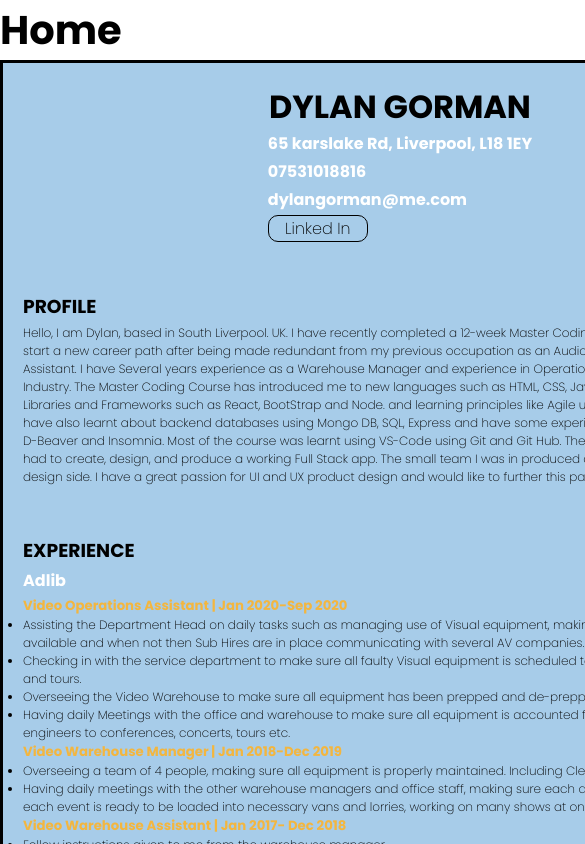
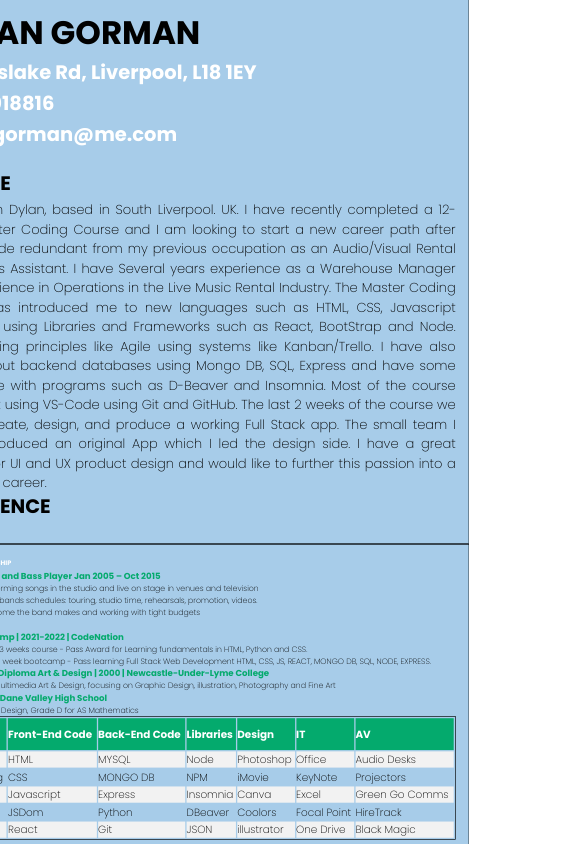
Before and after one commit to dylangorman/portfolio, a React (Create React App) app: page /cv in a window 390 px wide. Shown: the top 844 px of the page, 585 px wide, since content can reach past the window. Built offline with nearby package versions, Linux system fonts and the light colour scheme.

Commit message:
spell check, video fix on mobile + proj mobile css

```diff
--- a/src/components/CV/components/CV.css
+++ b/src/components/CV/components/CV.css
@@ -1,18 +1,115 @@
-.cv-page {
+.page {
+  display: flex;
+  flex-direction: row;
+  /* overflow: hidden; */
+}
+@media screen and (max-width: 1560px) {
+  .page {
+    transform: scale(0.9);
+  }
+}
+@media screen and (max-width: 1554px) {
+  .cv-header,
+  .cv-name {
+    font-size: 0.7rem;
+  }
+}
+@media screen and (max-width: 1442px) {
+  .titles,
+  h4 {
+    font-size: 10px;
+  }
+}
+@media screen and (max-width: 1338px) {
+  .page {
+    flex-direction: column;
+    transform: scale(1);
+    align-items: center;
+  }
+  .cv-header {
+    font-size: 1rem;
+  }
+}
+@media screen and (max-width: 840px) {
+  .page {
+    transform: scale(0.8);
+    /* position: absolute; */
+    margin-top: -170px;
+  }
+}
+@media screen and (max-width: 687px) {
+  .page {
+    transform: scale(0.7);
+    /* position: absolute; */
+    margin-top: -255px;
+  }
+}
+@media screen and (max-width: 600px) {
+  .page {
+    transform: scale(0.65);
+    /* position: absolute; */
+    margin-top: -300px;
+  }
+}
+
+/* THIS IS WHERE I WANT TO CHANGE THE FLEX BOX OF EACH DIV.  */
+@media screen and (max-width: 560px) {
+  .page {
+    display: flex;
+    flex-direction: column;
+    height: 100%;
+  }
+
+  .cv-header .cv-name {
+    font-size: 50px;
+  }
+  .cv-header h4 {
+    font-size: 30px;
+  }
+  .cv-profile p {
+    font-size: 20px;
+
+    text-align: justify;
+    /* border: black solid; */
+    height: 100%;
+    align-content: center;
+  }
+  .cv-profile .titles {
+    font-size: 30px;
+  }
+  .cv-experience p {
+    font-size: 20px;
+    text-align: justify;
+    border: black solid;
+    height: 100%;
+    align-content: center;
+  }
+  .cv-experience .titles {
+    font-size: 30px;
+  }
+  .cv-experience h4 {
+    font-size: 30px;
+  }
+}
+
+.cv-page,
+.cv-page2 {
   padding: 20px 20px 0 20px;
   margin: 0%;
-  height: 100%;
+  height: 100vh;
   min-height: 100%;
   display: flex;
   flex-direction: column;
   color: black;
   background-color: #a7cce9;
-  border: black solid;
-  width: 800px;
-  align-items: center;
-  /* position: fixed; */
+  border: black solid 1px;
+  width: 100vh;
+  /* align-items: center; */
 }
 
+.cv-name {
+  font-size: 1.5rem;
+}
 .cv-header,
 .cv-profile,
 .cv-experience,
@@ -26,7 +123,7 @@
   color: black;
 }
 h5 {
-  color: #f3b63f;
+  color: #04aa6d;
 }
 .linkage {
   text-decoration: none;
--- a/src/components/CV/components/CV.jsx
+++ b/src/components/CV/components/CV.jsx
@@ -5,11 +5,14 @@ import "./CV.css";
 
 const CV = () => {
   return (
+    <>
+      {/* <div className="cv-navbar">
+        <Icon to="/"> Home</Icon>
+      </div> */}
       <div className="page">
-      <Icon to="/"> Home</Icon>
         <div className="cv-page">
-        <h1>DYLAN GORMAN</h1>
           <div className="cv-header">
+            <h1 className="cv-name">DYLAN GORMAN</h1>
             <h4> 65 karslake Rd, Liverpool, L18 1EY</h4>
             <h4>07531018816</h4>
             <h4>dylangorman@me.com</h4>
@@ -22,33 +25,31 @@ const CV = () => {
               Linked In
             </a>
           </div>
-        <br></br>
-        <br></br>
-        {/* <br></br> */}
+
           <div className="cv-profile">
             <h3 className="titles">PROFILE</h3>
             <p>
               Hello, I am Dylan, based in South Liverpool. UK. I have recently
-            completed a 12-week Master Coding Course and I am looking to start a
-            new career path after being made redundant from my previous
+              completed a 12-week Master Coding Course and I am looking to start
+              a new career path after being made redundant from my previous
               occupation as an Audio/Visual Rental Operations Assistant. I have
               Several years experience as a Warehouse Manager and experience in
               Operations in the Live Music Rental Industry. The Master Coding
               Course has introduced me to new languages such as HTML, CSS,
-            JavaScript alongside using Libraries and Frameworks such as React,
-            BootStrap and Node. and learning principles like Agile using systems
-            like Kanban/Trello. I have also learnt about backend databases using
-            Mongo DB, SQL, Express and have some experience with programmes such
-            as D-Beaver and Insomnia. Most of the course was learnt using
-            VS-Code using Git and Git Hub. The last 2 weeks of the course we had
-            to create, design, and produce a working Full Stack app. The small
-            team I was in produced an original App which I led the design side.
-            I have a great passion for UI and UX product design and would like
-            to further this passion into a long-term career.
+              Javascript alongside using Libraries and Frameworks such as React,
+              BootStrap and Node. and learning principles like Agile using
+              systems like Kanban/Trello. I have also learnt about backend
+              databases using Mongo DB, SQL, Express and have some experience
+              with programs such as D-Beaver and Insomnia. Most of the course
+              was learnt using VS-Code using Git and GitHub. The last 2 weeks of
+              the course we had to create, design, and produce a working Full
+              Stack app. The small team I was in produced an original App which
+              I led the design side. I have a great passion for UI and UX
+              product design and would like to further this passion into a
+              long-term career.
             </p>
           </div>
-        <br></br>
-        <br></br>
+
           {/* <br></br> */}
           <div className="cv-experience">
             <h3 className="titles">EXPERIENCE</h3>
@@ -56,24 +57,24 @@ const CV = () => {
             <h5>Video Operations Assistant | Jan 2020-Sep 2020</h5>
             <ul>
               <li>
-              Assisting the Department Head on daily tasks such as managing use
-              of Visual equipment, making sure all equipment is available and
-              when not then Sub Hires are in place communicating with several AV
-              companies.{" "}
+                Assisting the Department Head on daily tasks such as managing
+                use of Visual equipment, making sure all equipment is available
+                and when not then Sub Hires are in place communicating with
+                several AV companies.{" "}
               </li>
               <li>
                 Checking in with the service department to make sure all faulty
-              Visual equipment is scheduled to be fixed before certain dates and
-              tours.{" "}
+                Visual equipment is scheduled to be fixed before certain dates
+                and tours.{" "}
               </li>
               <li>
-              Overseeing the Video Warehouse to make sure all equipment has been
-              prepped and de-prepped properly.{" "}
+                Overseeing the Video Warehouse to make sure all equipment has
+                been prepped and de-prepped properly.{" "}
               </li>
               <li>
                 Having daily Meetings with the office and warehouse to make sure
-              all equipment is accounted for and ready to go out with engineers
-              to conferences, concerts, tours etc.{" "}
+                all equipment is accounted for and ready to go out with
+                engineers to conferences, concerts, tours etc.{" "}
               </li>
             </ul>
             <h5>Video Warehouse Manager | Jan 2018-Dec 2019</h5>
@@ -83,39 +84,48 @@ const CV = () => {
                 properly maintained. Including Cleaning, fixing and labelling.
               </li>
               <li>
-              Having daily meetings with the other warehouse managers and office
-              staff, making sure each day the needed equipment for each event is
-              ready to be loaded into necessary vans and lorries, working on
-              many shows at once on very tight deadlines.
+                Having daily meetings with the other warehouse managers and
+                office staff, making sure each day the needed equipment for each
+                event is ready to be loaded into necessary vans and lorries,
+                working on many shows at once on very tight deadlines.
               </li>
             </ul>
             <h5>Video Warehouse Assistant | Jan 2017- Dec 2018</h5>
             <ul>
-            <li>Follow instructions given to me from the warehouse manager.</li>
+              <li>
+                Follow instructions given to me from the warehouse manager.
+              </li>
               <li>
                 Making sure all equipment is working properly and raise service
                 tickets for faulty items.
               </li>
               <li>
-              Assisting loading vans and lorries with the correct equipment for
-              each event.
+                Assisting loading vans and lorries with the correct equipment
+                for each event.
               </li>
             </ul>
 
             <h4>FREELANCE</h4>
             <h5>Sound Engineer | May 2013-Dec 2016</h5>
             <ul>
-            <li>Providing excellent sound engineering to many venues in UK.</li>
-            <li>Having knowledge on many Sound Mixing Desks and PA systems</li>
+              <li>
+                Providing excellent sound engineering to many venues in UK.
+              </li>
+              <li>
+                Having knowledge on many Sound Mixing Desks and PA systems
+              </li>
               <li>
                 Installing PA systems permanent and temporary in many venues and
                 spaces indoor and outdoor.
               </li>
               <li>
-              Working to extremely tight deadlines to make sure events start at
-              the necessary time.
+                Working to extremely tight deadlines to make sure events start
+                at the necessary time.
               </li>
             </ul>
+          </div>
+        </div>
+        <div className="cv-page2">
           <h4>BUSINESS PARTNERSHIP</h4>
           <h5>Band Manager and Bass Player Jan 2005 – Oct 2015</h5>
           <ul>
@@ -132,10 +142,7 @@ const CV = () => {
               budgets
             </li>
           </ul>
-        </div>
-        <br></br>
-        <br></br>
-        <div className="cv-page2">
+
           <div className="cv-education">
             <h3 className="titles">EDUCATION</h3>
             <h5>Coding Bootcamp | 2021-2022 | CodeNation</h5>
@@ -170,7 +177,7 @@ const CV = () => {
               <th>Agile</th>
               <th>Front-End Code</th>
               <th>Back-End Code</th>
-              <th>Libraries/Programmes</th>
+              <th>Libraries</th>
               <th>Design</th>
               <th>IT</th>
               <th>AV</th>
@@ -195,7 +202,7 @@ const CV = () => {
             </tr>
             <tr>
               <td>Draw.io</td>
-              <td>JavaScript</td>
+              <td>Javascript</td>
               <td>Express</td>
               <td>Insomnia</td>
               <td>Canva</td>
@@ -212,7 +219,7 @@ const CV = () => {
               <td>HireTrack</td>
             </tr>
             <tr>
-              <td>Git Hub</td>
+              <td>GitHub</td>
               <td>React</td>
               <td>Git</td>
               <td>JSON</td>
@@ -243,7 +250,7 @@ const CV = () => {
           </div>
         </div>
       </div>
-    </div>
+    </>
   );
 };
 
--- a/src/components/Footer/index.js
+++ b/src/components/Footer/index.js
@@ -102,7 +102,7 @@ const Footer = ({ toggle }) => {
                 <FooterLinkItems>
                   <FooterLinkTitle>Social Links</FooterLinkTitle>
                   <FooterLink to="//github.com/dylangorman" target="_blank">
-                    Git Hub
+                    GitHub
                   </FooterLink>
                   <FooterLink to="//discord.gg/4UmxyJYj" target="_blank">
                     Discord
--- a/src/components/HeroSection/HeroElements.js
+++ b/src/components/HeroSection/HeroElements.js
@@ -45,6 +45,7 @@ export const VideoBg = styled.video`
   -o-object-fit: cover;
   object-fit: cover;
   background: #232a34;
+  pointer-events: none;
   /* opacity: 0.5; */
 `;
 
--- a/src/components/Services/index.js
+++ b/src/components/Services/index.js
@@ -23,7 +23,7 @@ const Services = () => {
             <ServicesH3>Freelance Web Designer</ServicesH3>
             <ServicesP to="/contact" target="_blank">
               I am available for Basic Web Design. Using HTML, CSS and
-              JAVASCRIPT, and frameworks like React, Tailwind and BootStrap.
+              Javascript, and frameworks like React, Tailwind and BootStrap.
               Click here to see some previous Client work. Get in touch for a
               quote!
             </ServicesP>
@@ -39,9 +39,9 @@ const Services = () => {
           </ServicesCard>
           <ServicesCard>
             <ServicesIcon src={Icon3} />
-            <ServicesH3>Git Hub</ServicesH3>
+            <ServicesH3>GitHub</ServicesH3>
             <ServicesP to="//github.com/dylangorman" target="blank">
-              Click here to vist my Git Hub page where you can view all of my
+              Click here to vist my GitHub page where you can view all of my
               repos of my previous work. Feel free to connect with me for future
               projects. I am always willing to colloborate and learn.
             </ServicesP>
--- a/src/components/infoSection/Data.js
+++ b/src/components/infoSection/Data.js
@@ -33,11 +33,11 @@ export const homeObjTwo = {
   topLine: "Dylan Gorman",
   headline: "Code",
   description:
-    "I have completed a 12 week Full Stack Boot Camp Course mainly studying and praticing html, css and JavaScript. Alongside using Libraries and Frameworks such as React, BootStrap and Node. and learning principles like Agile using systems like Kanban and Trello. I have also learnt a lot of Backend databases using Mongo DB, SQL, Express and have some experience with programmes such as D-Beaver and Insomnia. Most of the course was learnt using VS-Code, Git and Git Hub.   ",
+    "I have completed a 12 week Full Stack Boot Camp Course mainly studying and praticing HTML, CSS and Javascript. Alongside using Libraries and Frameworks such as React, BootStrap and Node. and learning principles like Agile using systems like Kanban and Trello. I have also learnt a lot of Backend databases using Mongo DB, SQL, Express and have some experience with programs such as D-Beaver and Insomnia. Most of the course was learnt using VS-Code, Git and GitHub.   ",
   buttonLabel1: "Projects →",
   imgStart: true,
   img: Icon1,
-  alt: "",
+  alt: "coding illustration",
   dark: false,
   primary: false,
   darkText: true,
@@ -56,7 +56,7 @@ export const homeObjThree = {
 
   imgStart: false,
   img: Icon2,
-  alt: "",
+  alt: "coding illustration",
   dark: true,
   primary: true,
   darkText: false,
@@ -69,11 +69,11 @@ export const homeObjFour = {
   topLine: "Dylan Gorman",
   headline: "Future",
   description:
-    "I want to keep learning and expanding my knowledge in html, css and Javascript and master using Libraries such as React, Tailwind and Bootstrap. I would also like to one day be a Team Leader or Project Manager working with a Small Team on new Tech. ",
+    "I want to keep learning and expanding my knowledge in HTML, CSS and Javascript and master using Libraries such as React, Tailwind and Bootstrap. I would also like to one day be a Team Leader or Project Manager working with a Small Team on new Tech. ",
   buttonLabel1: "Projects →",
   imgStart: true,
   img: Icon3,
-  alt: "",
+  alt: "coding illustration",
   dark: false,
   primary: false,
   darkText: true,
```
Lines whose indentation alone changed are shown as unchanged.
